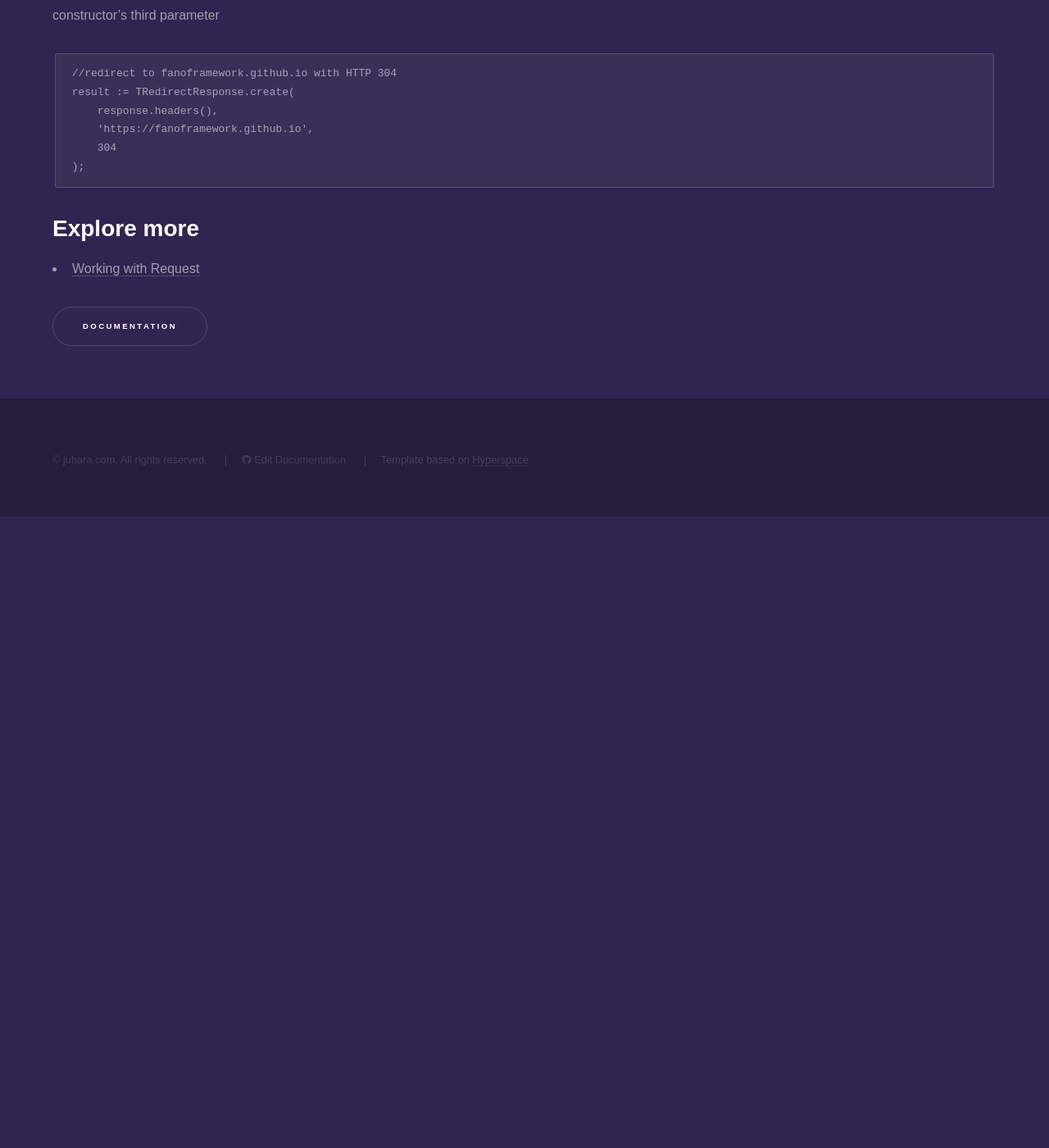
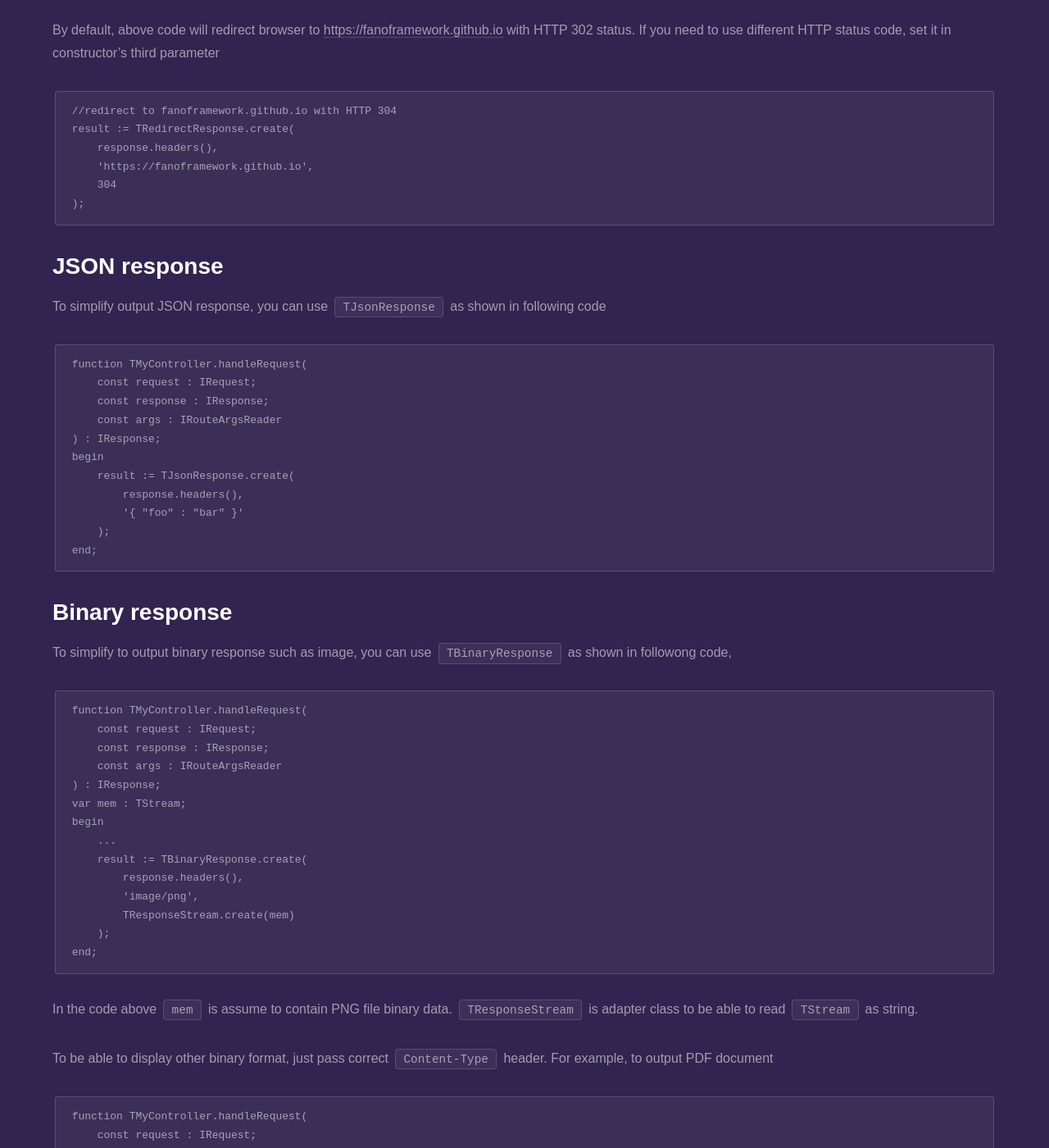
Before and after one commit to fanoframework/fanoframework.github.io, a Jekyll site: the page built from working-with-response/index.md, in a window 1280 px wide and 1400 px high, scrolled down 2843 px. Shown: the whole window at 82% size. Built offline with Jekyll 4.4.1, drawn with Linux system fonts in a browser that asks for light colours; our own code applies the rules of GitHub Pages for plain Markdown files; before the commit the page ends 3473 px from its top, so only the background shows below that; some of the changed text lies outside the part shown.

Commit message:
improve content about response

````diff
--- a/working-with-response/index.md
+++ b/working-with-response/index.md
@@ -24,7 +24,8 @@ which add additional methods to simplify writing string to stream and also readi
 ```
 function TMyController.handleRequest(
     const request : IRequest;
-    const response : IResponse
+    const response : IResponse;
+    const args : IRouteArgsReader
 ) : IResponse;
 var respBody : IResponseStream;
 begin
@@ -95,7 +96,8 @@ For example, in controller
 ```
 function TMyController.handleRequest(
     const request : IRequest;
-    const response : IResponse
+    const response : IResponse;
+    const args : IRouteArgsReader
 ) : IResponse;
 var headers : IHeaders;
 begin
@@ -118,6 +120,72 @@ result := TRedirectResponse.create(
 );
 ```
 
+## JSON response
+
+To simplify output JSON response, you can use `TJsonResponse` as shown in following code
+
+```
+function TMyController.handleRequest(
+    const request : IRequest;
+    const response : IResponse;
+    const args : IRouteArgsReader
+) : IResponse;
+begin
+    result := TJsonResponse.create(
+        response.headers(),
+        '{ "foo" : "bar" }'
+    );
+end;
+```
+
+## Binary response
+
+To simplify to output binary response such as image, you can use `TBinaryResponse` as shown in followong code,
+
+```
+function TMyController.handleRequest(
+    const request : IRequest;
+    const response : IResponse;
+    const args : IRouteArgsReader
+) : IResponse;
+var mem : TStream;
+begin
+    ...
+    result := TBinaryResponse.create(
+        response.headers(),
+        'image/png',
+        TResponseStream.create(mem)
+    );
+end;
+```
+
+In the code above `mem` is assume to contain PNG file binary data. `TResponseStream` is adapter class to be able to read `TStream` as string.
+
+To be able to display other binary format, just pass correct `Content-Type` header. For example, to output PDF document
+
+```
+function TMyController.handleRequest(
+    const request : IRequest;
+    const response : IResponse;
+    const args : IRouteArgsReader
+) : IResponse;
+var mem : TStream;
+    pdf : TPDFDocument;
+begin
+    //build pdf document and create stream
+    ...
+    pdf.saveToStream(mem);
+    mem.seek(0, soFromBeginning);
+    result := TBinaryResponse.create(
+        response.headers(),
+        'application/pdf',
+        TResponseStream.create(mem)
+    );
+end;
+```
+
+Please not that `TPDFDocument` is part of Free Pascal `fcl-pdf` library.
+
 ## Explore more
 
 - [Working with Request](/working-with-request)
````
